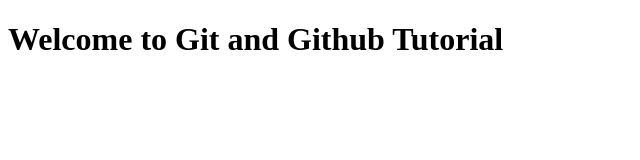
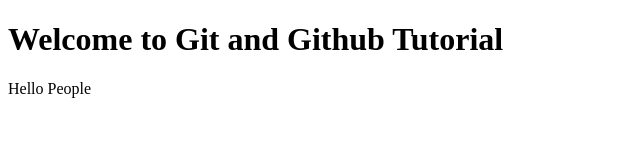
Before and after one commit to samuel3120/Git-and-Github-Tutorial, a plain HTML site: page index.html in a window 1280 px wide. Shown: the whole page, without its empty margins (0-640 px from the left). Drawn offline with Linux system fonts and the light colour scheme.

Commit message:
second commit

```diff
--- a/index.html
+++ b/index.html
@@ -5,5 +5,6 @@
 </head>
 <body>
 <h1>Welcome to Git and Github Tutorial</h1>
+<p>Hello People</p>
 </body>
 </html>
```
